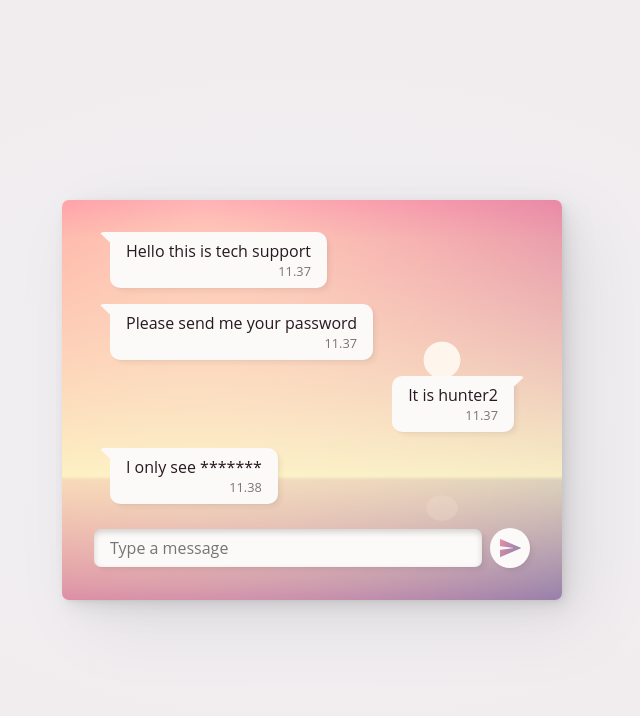
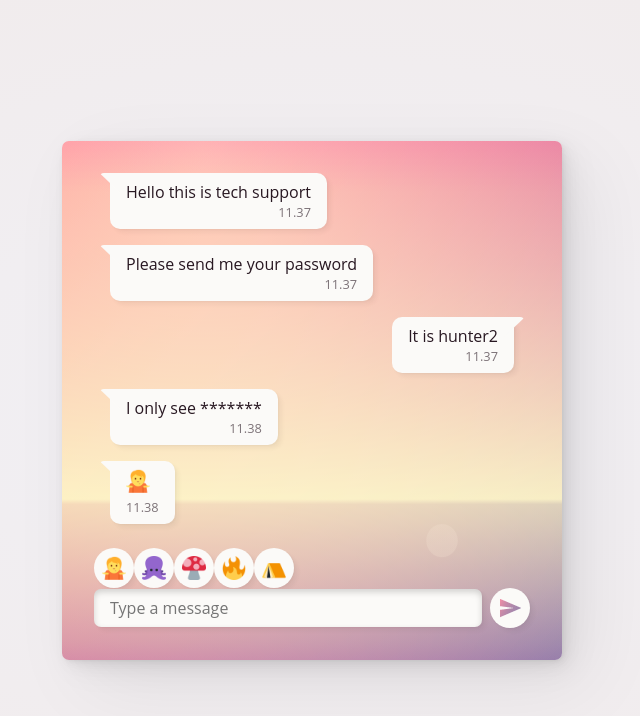
Before and after one commit to tinokaartovuori/Vue-for-React-Developers, a Vue app: page / in a window 1280 px wide. Shown: the top 716 px of the page, without its empty margins (328-968 px from the left). Built offline with nearby package versions, Linux system fonts and the light colour scheme.

Commit message:
Completed the excercise 2

```diff
--- a/src/components/Chat/Chat.vue
+++ b/src/components/Chat/Chat.vue
@@ -17,10 +17,12 @@ const messages = ref(existingMessages);
  * Adds a message to the chat
  * @param {String} content Message content
  */
-function addMessage(content) {
+function addMessage({ type, content }) {
+  console.log(" 🎛️ - file: Chat.vue:21 - addMessage - type", type);
+  console.log(" 🎛️ - file: Chat.vue:21 - addMessage - content", content);
   const message = {
     content,
-    type: "text", // Hint: you may want to parameterize this
+    type: type,
     senderId: USER_ID,
     timestamp: new Date(),
   };
@@ -46,7 +48,6 @@ provide("userId", USER_ID);
           :message="message"
         />
       </div>
-
       <Compose @send="addMessage" />
     </div>
   </CenterOnPage>
--- a/src/components/Chat/ChatMessage/ChatMessage.vue
+++ b/src/components/Chat/ChatMessage/ChatMessage.vue
@@ -3,7 +3,9 @@
 import { inject } from "vue";
 import ChatBubble from "./ChatBubble.vue";
 import Timestamp from "../../Timestamp.vue";
+import useIcons from "../../../compositionFunctions/useIcons";
 
+const icons = useIcons();
 const props = defineProps({
   message: {
     type: Object,
@@ -29,10 +31,10 @@ const direction = props.message.senderId === userId ? "right" : "left";
     <Timestamp :date="props.message.timestamp" />
   </ChatBubble>
 
-  <!-- If the message type is not 'text', render something else. Perhaps an emoji?
-       Hint: See the README's resources section for a link to Vue's directives
-             There's something for conditional rendering there!
-  -->
+  <ChatBubble v-if="props.message.type === 'emoji'" :direction="direction">
+    <img :src="icons[props.message.content]" :alt="props.message.content" />
+    <Timestamp :date="props.message.timestamp" />
+  </ChatBubble>
 </template>
 
 <style scoped>
@@ -40,4 +42,8 @@ const direction = props.message.senderId === userId ? "right" : "left";
   display: block;
   text-align: right;
 }
+img {
+  width: 24px;
+  height: 24px;
+}
 </style>
--- a/src/components/Chat/Compose.vue
+++ b/src/components/Chat/Compose.vue
@@ -2,6 +2,7 @@
 import { ref } from "vue";
 import Input from "../generic/form/Input.vue";
 import Button from "../generic/form/Button.vue";
+import EmojiPicker from "./EmojiPicker.vue";
 
 // Store the text input value
 const text = ref("");
@@ -20,16 +21,17 @@ const emit = defineEmits(["send"]);
 /**
  * Sends a text message.
  */
-function send() {
-  emit("send", text.value); // Hint: You can provide more parameters to 'emit'.
-  text.value = "";
+function send({ type, content }) {
+  emit("send", { type: type, content: content }); // Hint: You can provide more parameters to 'emit'.
+  if (type === "text") {
+    text.value = "";
+  }
 }
 </script>
 
 <template>
   <div class="compose">
-    <!-- An emoji selector could go here, for example. The choice is yours! -->
-
+    <EmojiPicker @send="send"></EmojiPicker>
     <div class="message-row">
       <Input
         :value="text"
@@ -37,8 +39,7 @@ function send() {
         @change="onChange"
         @keydown.enter="send"
       />
-
-      <Button icon="send" @click="send" />
+      <Button icon="send" @click="send({ type: 'text', content: text })" />
     </div>
   </div>
 </template>
--- /dev/null
+++ b/src/components/Chat/EmojiPicker.vue
@@ -0,0 +1,27 @@
+<template>
+  <div>
+    <Button
+      v-for="(path, emoji) in icons"
+      :icon="emoji"
+      :alt="emoji"
+      @click="buttonPressed(emoji)"
+    >
+    </Button>
+  </div>
+</template>
+
+<script setup>
+import Button from "../generic/form/Button.vue";
+import useIcons from "../../compositionFunctions/useIcons.js";
+
+const icons = useIcons();
+// Delete the send icon
+delete icons.send;
+
+// Components emit events. Parent components listen to these events. Just like the DOM!
+const emit = defineEmits(["send"]);
+
+function buttonPressed(emoji) {
+  emit("send", { type: "emoji", content: emoji });
+}
+</script>
```
